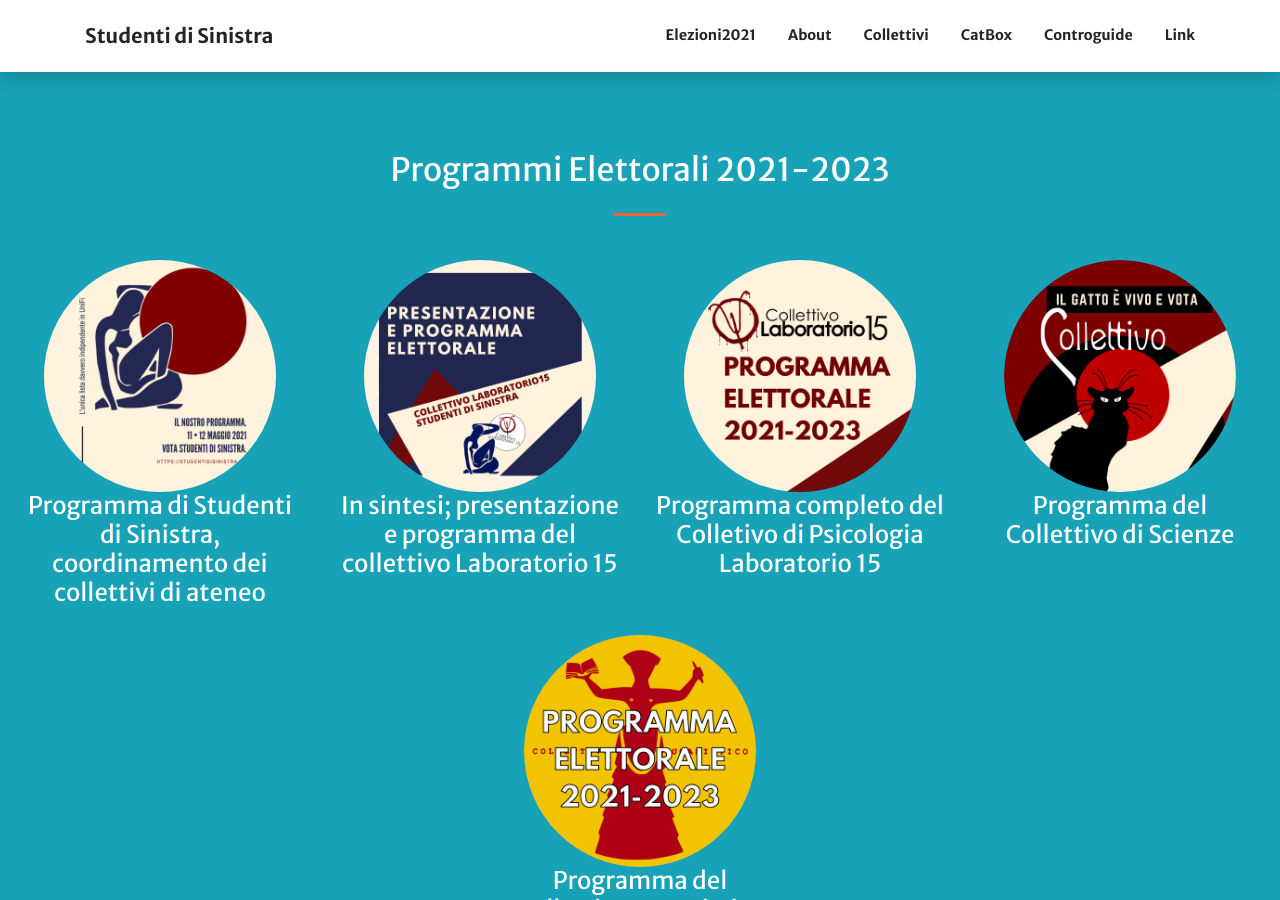
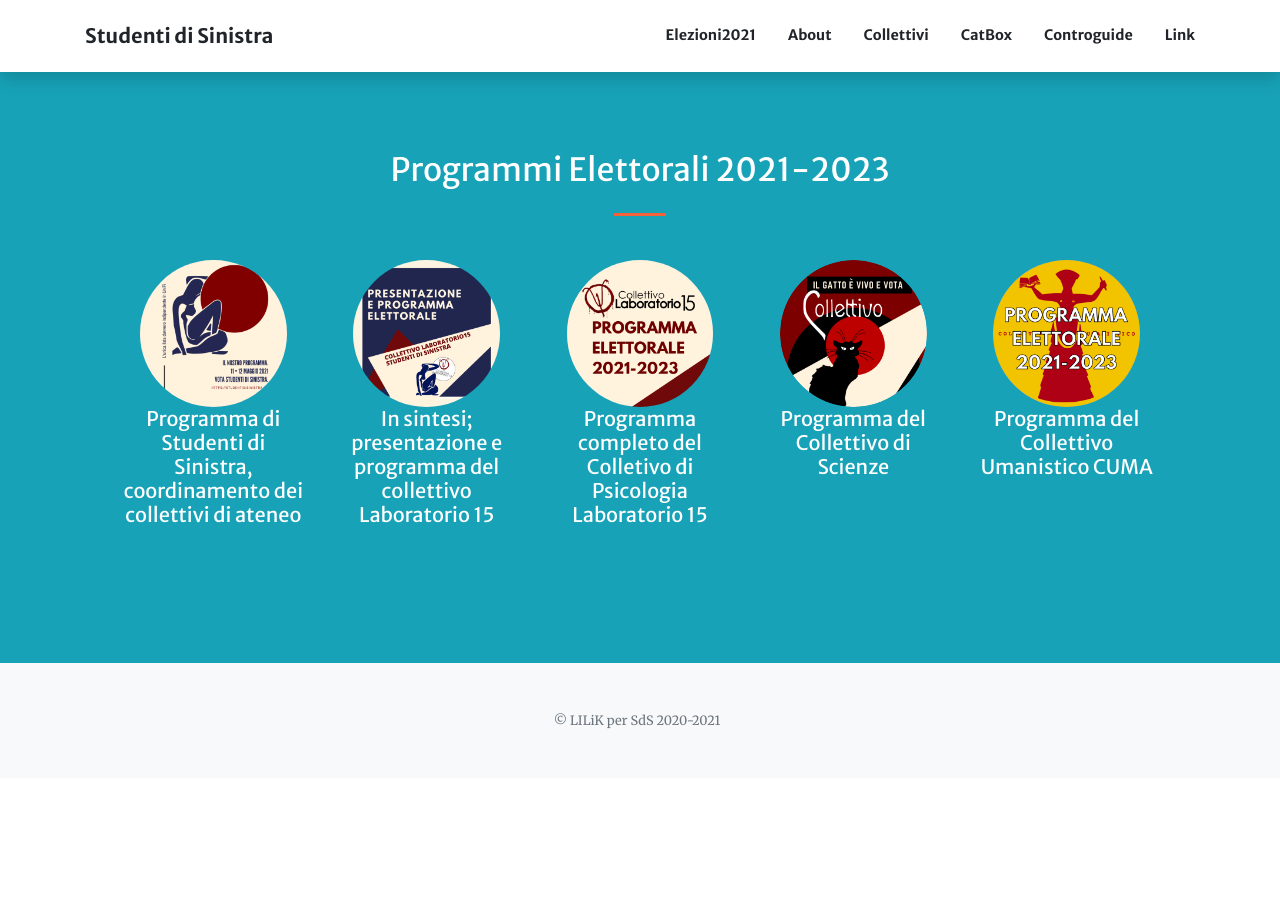
Before and after one commit to studentidisinistra/studentidisinistra.github.io, a Jekyll site: the page built from elezioni2021.md, in a window 1280 px wide and 900 px high, scrolled down 815 px. Built offline with Jekyll 4.4.1, drawn with Linux system fonts in a browser that asks for light colours; nearby versions of some CDN libraries; after the commit the page ends 1593 px from its top, so only the background shows below that.

Commit message:
miglioramenti alla responsiveness dei container

```diff
--- a/_includes/members.html
+++ b/_includes/members.html
@@ -1,5 +1,5 @@
 <section class="page-section {{ section.background_style }}" id="{{ section.section_id }}">
-  <div class="container-fluid">
+  <div class="container">
     <h2 class="text-center mt-0">{{ section.title }}</h2>
     <hr class="divider my-4">
     <div class="row justify-content-center">
--- a/_includes/members2.html
+++ b/_includes/members2.html
@@ -9,7 +9,7 @@
           <a href="{{ member.url }}">
           <img class="fa fa-4x text-primary" src="{{ member.image }}" alt="{{ member.title }}">
           </a>
-          <h3 class="h4 mb-2">{{ member.title }}</h3>
+          <h3 class="h5 mb-2">{{ member.title }}</h3>
           <p class="text-white-50 mb-0">{{ member.text }}</p>
         </div>
       </div>
```
Also changed, not shown: elezioni2021.md (+1 -1 lines).
